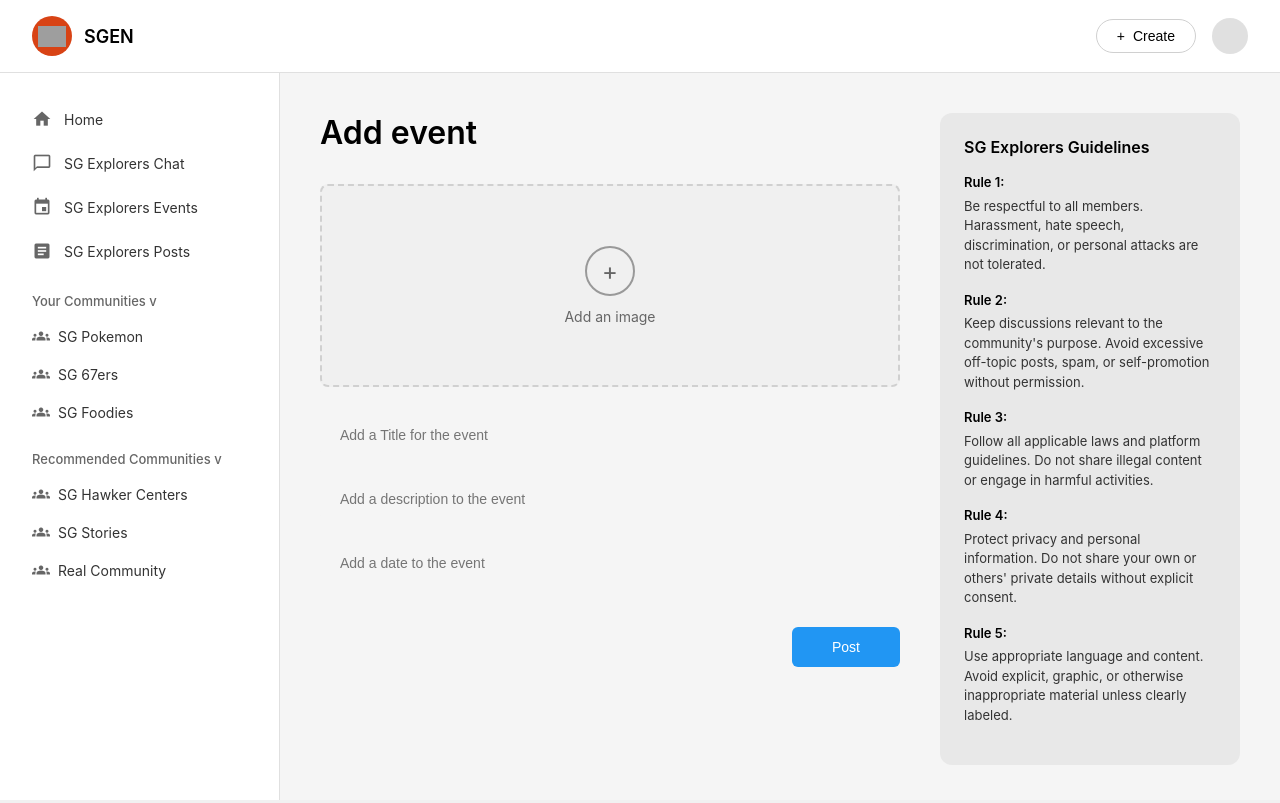
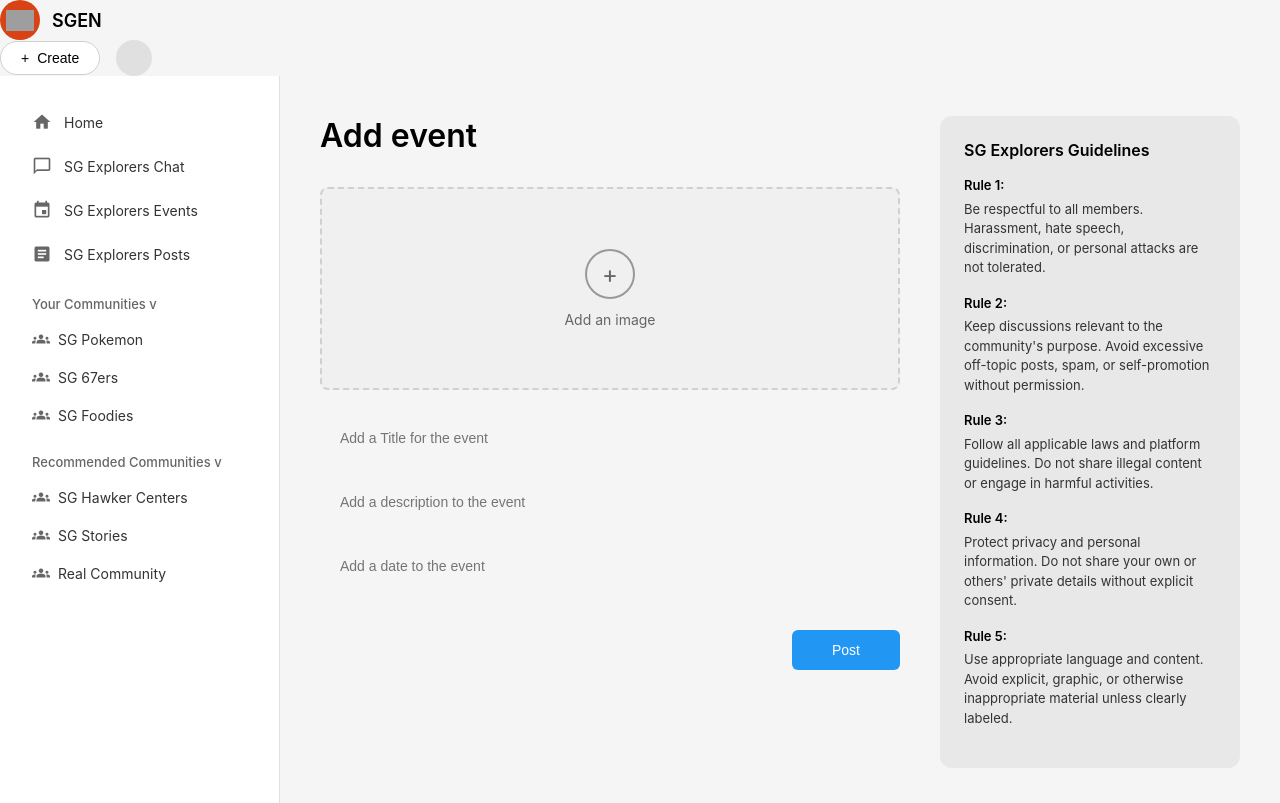
Before and after one commit to Generic-Inc/SGEN, a Flask app: template src/client/templates/events.html in a window 1280 px wide. Run offline with Flask 3, Linux system fonts and the light colour scheme; the template is opened without the code that fills it, so the values that code supplies are empty; parts of the project's set-up code (start-up, migrations or seed data) failed here and were passed over; grey boxes are pictures that could not be loaded.

Commit message:
gon commit some cchanges

```diff
--- a/src/client/templates/events.html
+++ b/src/client/templates/events.html
@@ -8,7 +8,7 @@
         <link rel="stylesheet" href="\static\styles\styles.css">
     </head>
 <body>
-    <div class="header">
+    <div class="huuuueader">
         <div class="logo-section">
             <div class="logo">
                 <img src="https://cdn-icons-png.flaticon.com/512/3468/3468377.png" alt="SGEN Logo" class="logo-img">
--- a/src/server/global_src/db.py
+++ b/src/server/global_src/db.py
@@ -14,7 +14,7 @@ class Database:
     async def _create_tables(self, schema_path: str | Path=SCHEMA_PATH) -> None:
         """
         Creates tables in the database based on the schema in the schema path.
-        :param schema_path: path to the schema file
+        :ram schema_path: path to the schema file
         :return: None
         """
         con = self.con
```
